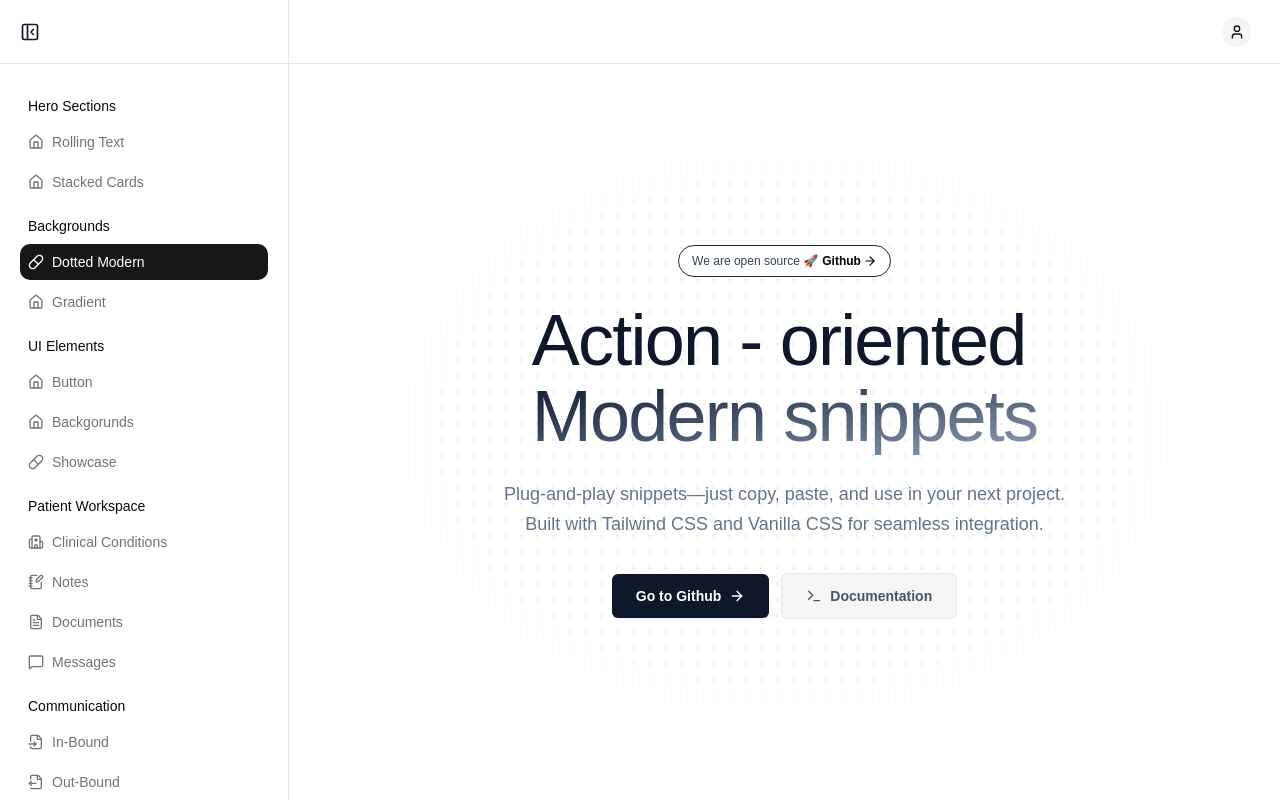
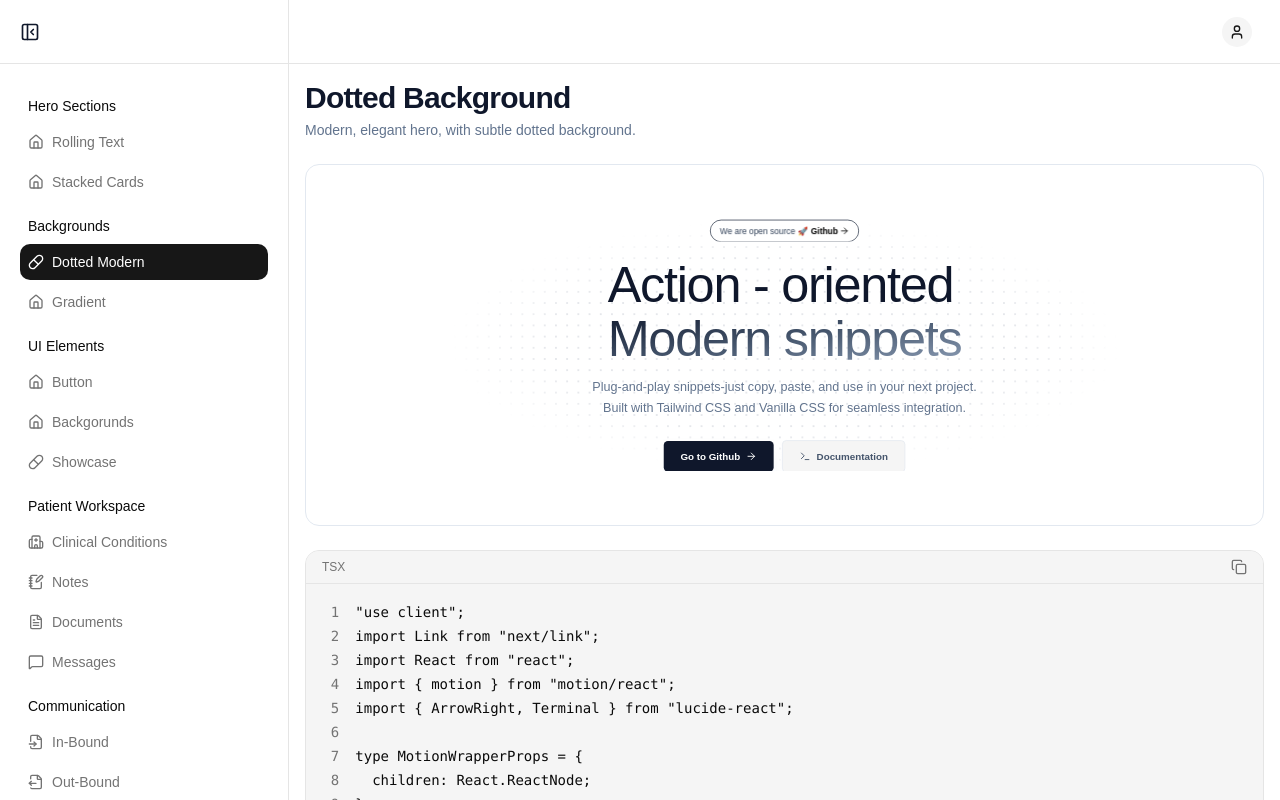
Before and after one commit to Harit007x/satoriui, a Next.js app: page /components/dotted-modern in a window 1280 px wide. Built offline with nearby package versions, Linux system fonts and the light colour scheme.

Commit message:
created component-showcase, preview-card and code-block components

```diff
--- a/app/components/(backgrounds)/dotted-modern/page.tsx
+++ b/app/components/(backgrounds)/dotted-modern/page.tsx
@@ -1,5 +1,120 @@
+"use client";
+import { ComponentShowcase } from "@/components/component-showcase";
 import DottedModern from "@/packages/dotted-modern/dotted-modern";
 
 export default function Page() {
-  return <DottedModern />;
+  return (
+    <>
+      <ComponentShowcase
+        title="Dotted Background"
+        description="Modern, elegant hero, with subtle dotted background."
+        preview={<DottedModern />}
+        tsxCode={`"use client";
+import Link from "next/link";
+import React from "react";
+import { motion } from "motion/react";
+import { ArrowRight, Terminal } from "lucide-react";
+
+type MotionWrapperProps = {
+  children: React.ReactNode;
+};
+const MotionWrapper = ({ children }: MotionWrapperProps) => {
+  return (
+    <motion.span
+      initial={{ opacity: 0, y: 8 }}
+      animate={{ opacity: 1, y: 0 }}
+      transition={{
+        duration: 0.4,
+        ease: "easeOut",
+        delay: 0.3,
+      }}
+      className="relative inline-block overflow-hidden p-[1px]"
+    >
+      {children}
+    </motion.span>
+  );
+};
+
+const DottedModern = () => {
+  return (
+    <div className="flex flex-col relative h-full w-full">
+      <div className="absolute h-full w-full -z-10 bg-[radial-gradient(#e5e7eb_1px,transparent_1px)] dark:bg-[radial-gradient(#212121_1px,transparent_1px)] [background-size:16px_16px] [mask-image:radial-gradient(ellipse_50%_50%_at_50%_50%,#000_70%,transparent_100%)]" />
+
+      <div className="mx-auto h-full flex flex-col gap-6 items-center justify-center">
+        {/* Animated badge */}
+        <MotionWrapper>
+          <a
+            href="https://github.com/ibelick/background-snippets"
+            target="_blank"
+            rel="noopener noreferrer"
+            className="inline-flex"
+          >
+            <span
+              className="relative inline-block overflow-hidden rounded-full p-[1px] border border-slate-800 border-1"
+              style={{ animationDelay: "0.3s", animationFillMode: "forwards" }}
+            >
+              <div
+                className="
+                inline-flex h-full w-full cursor-pointer items-center justify-center
+                rounded-full bg-white px-3 py-1 text-xs font-medium leading-5
+                text-slate-700 backdrop-blur-xl
+                dark:bg-black dark:text-slate-200
+              "
+              >
+                We are open source 🚀
+                <span className="inline-flex items-center pl-1 font-semibold text-black dark:text-white">
+                  Github
+                  <ArrowRight
+                    className="pl-0.5 text-black dark:text-white"
+                    size={16}
+                  />
+                </span>
+              </div>
+            </span>
+          </a>
+        </MotionWrapper>
+
+        <MotionWrapper>
+          <h1 className="font-display text-4xl sm:text-6xl lg:text-7xl font-medium tracking-tight leading-[1.05] text-slate-900">
+            Action - oriented
+            <br />
+            <span className="bg-clip-text text-transparent bg-gradient-to-br from-slate-900 via-slate-600 to-slate-400">
+              Modern snippets
+            </span>
+          </h1>
+        </MotionWrapper>
+
+        <MotionWrapper>
+          <p className="text-lg text-slate-500 leading-relaxed text-center max-w-xl">
+            Plug-and-play snippets-just copy, paste, and use in your next
+            project. Built with Tailwind CSS and Vanilla CSS for seamless
+            integration.
+          </p>
+        </MotionWrapper>
+        <MotionWrapper>
+          <div className="flex flex-col sm:flex-row items-center gap-3 w-full sm:w-auto pt-2">
+            <Link
+              href="/components/button"
+              className="group w-full sm:w-auto px-6 py-3 bg-slate-900 hover:bg-slate-800 text-white rounded-sm font-semibold text-sm shadow-xl shadow-slate-200/50 flex items-center justify-center gap-2"
+            >
+              Go to Github
+              <ArrowRight className="h-4 w-4 transition-transform duration-200 group-hover:translate-x-[2px]" />
+            </Link>
+
+            <button className="w-full sm:w-auto px-6 py-3 rounded-sm font-semibold text-sm text-slate-600 border border-slate-200 hover:bg-slate-50 hover:text-slate-900 transition-all flex items-center justify-center gap-2 bg-accent">
+              <Terminal className="h-4 w-4" />
+              Documentation
+            </button>
+          </div>
+        </MotionWrapper>
+      </div>
+    </div>
+  );
+};
+
+export default DottedModern;
+`}
+      />
+    </>
+  );
 }
--- /dev/null
+++ b/components/code-block.tsx
@@ -0,0 +1,47 @@
+"use client";
+
+import { Copy } from "lucide-react";
+import React from "react";
+
+type CodeBlockProps = {
+  title: string;
+  code: string;
+};
+
+export function CodeBlock({ title, code }: CodeBlockProps) {
+  const lines = code.trimEnd().split("\n");
+
+  return (
+    <div className="relative overflow-hidden rounded-xl border bg-accent text-accent-foreground">
+      {/* Header */}
+      <div className="flex items-center justify-between px-4 py-2 border-b bg-accent">
+        <span className="text-xs font-medium text-muted-foreground">
+          {title}
+        </span>
+        <button
+          onClick={() => navigator.clipboard.writeText(code)}
+          className="text-muted-foreground hover:text-foreground transition"
+        >
+          <Copy className="h-4 w-4" />
+        </button>
+      </div>
+
+      {/* Code */}
+      <div className="relative overflow-x-auto">
+        <pre className="flex text-sm leading-6">
+          {/* Line numbers */}
+          <div className="select-none text-right px-2 py-4 text-muted-foreground">
+            {lines.map((_, i) => (
+              <div key={i}>{i + 1}</div>
+            ))}
+          </div>
+
+          {/* Code content */}
+          <code className="px-2 py-4 whitespace-pre text-foreground">
+            {lines.join("\n")}
+          </code>
+        </pre>
+      </div>
+    </div>
+  );
+}
--- /dev/null
+++ b/components/component-showcase.tsx
@@ -0,0 +1,39 @@
+import { CodeBlock } from "./code-block";
+import { PreviewCard } from "./preview-card";
+
+type ComponentShowcaseProps = {
+  title: string;
+  description: string;
+  preview: React.ReactNode;
+  tsxCode: string;
+  jsxCode?: string;
+};
+
+export function ComponentShowcase({
+  title,
+  description,
+  preview,
+  tsxCode,
+  jsxCode,
+}: ComponentShowcaseProps) {
+  return (
+    <section className="space-y-6">
+      {/* Header */}
+      <header className="space-y-1">
+        <h1 className="text-3xl font-semibold tracking-tight text-slate-900">
+          {title}
+        </h1>
+        <p className="text-sm text-slate-500 max-w-xl">{description}</p>
+      </header>
+
+      {/* Preview */}
+      <PreviewCard>{preview}</PreviewCard>
+
+      {/* Code */}
+      <div className="space-y-4">
+        <CodeBlock title="TSX" code={tsxCode} />
+        {jsxCode && <CodeBlock title="JSX" code={jsxCode} />}
+      </div>
+    </section>
+  );
+}
--- /dev/null
+++ b/components/preview-card.tsx
@@ -0,0 +1,14 @@
+type PreviewCardProps = {
+  children: React.ReactNode;
+};
+
+export function PreviewCard({ children }: PreviewCardProps) {
+  return (
+    <div className="relative rounded-xl border border-slate-200 bg-white overflow-hidden">
+      <div className="flex h-[360px] items-center justify-center">
+        {/* scale wrapper */}
+        <div className="scale-[0.7] w-full h-full">{children}</div>
+      </div>
+    </div>
+  );
+}
--- a/packages/dotted-modern/dotted-modern.tsx
+++ b/packages/dotted-modern/dotted-modern.tsx
@@ -75,7 +75,7 @@ const DottedModern = () => {
 
         <MotionWrapper>
           <p className="text-lg text-slate-500 leading-relaxed text-center max-w-xl">
-            Plug-and-play snippets—just copy, paste, and use in your next
+            Plug-and-play snippets-just copy, paste, and use in your next
             project. Built with Tailwind CSS and Vanilla CSS for seamless
             integration.
           </p>
```
Also changed, not shown: public/r/dotted-modern.json (+2 -4 lines), 1 other file (tests, documents, lock files or other folders).
